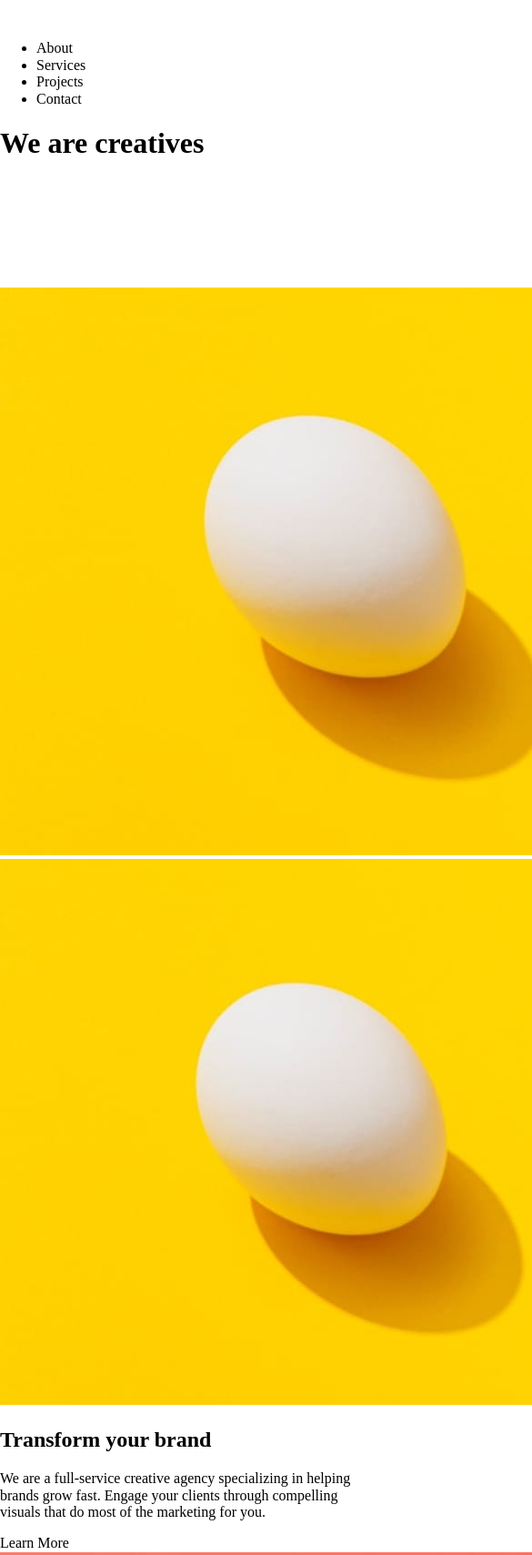
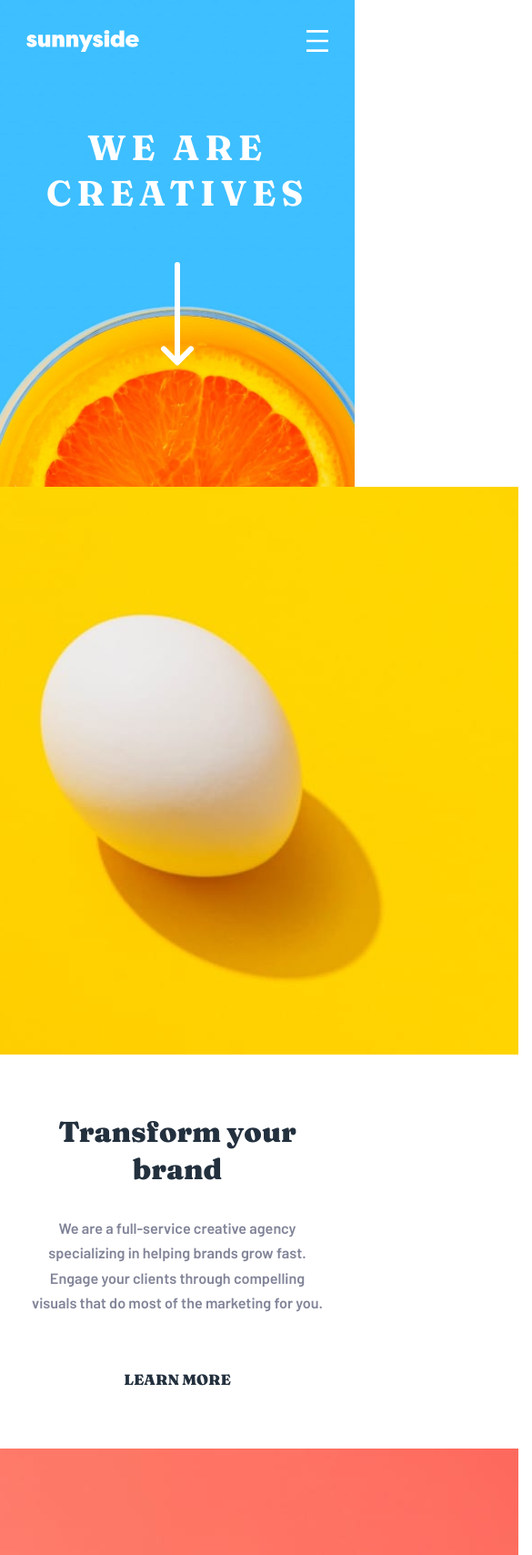
Before and after one commit to allyson-s-code/Sunnyside-Landing_Page, a plain HTML site: page index.html in a window 390 px wide. Shown: the top 1709 px of the page at 91% size, 585 px wide, since content can reach past the window. Drawn offline with Linux system fonts and the light colour scheme; a script that the page names is missing.

Commit message:
Added mobile styles and tweaked class names

```diff
--- a/css/styles.css
+++ b/css/styles.css
@@ -0,0 +1,291 @@
+/*! HTML5 Boilerplate v8.0.0 | MIT License | https://html5boilerplate.com/ */
+
+/* main.css 2.1.0 | MIT License | https://github.com/h5bp/main.css#readme */
+/*
+ * What follows is the result of much research on cross-browser styling.
+ * Credit left inline and big thanks to Nicolas Gallagher, Jonathan Neal,
+ * Kroc Camen, and the H5BP dev community and team.
+ */
+
+/* ==========================================================================
+   Base styles: opinionated defaults
+   ========================================================================== */
+
+html {
+  color: #222;
+  font-size: 1em;
+  line-height: 1.4;
+}
+
+/*
+       * Remove text-shadow in selection highlight:
+       * https://twitter.com/miketaylr/status/12228805301
+       *
+       * Vendor-prefixed and regular ::selection selectors cannot be combined:
+       * https://stackoverflow.com/a/16982510/7133471
+       *
+       * Customize the background color to match your design.
+       */
+
+::-moz-selection {
+  background: #b3d4fc;
+  text-shadow: none;
+}
+
+::selection {
+  background: #b3d4fc;
+  text-shadow: none;
+}
+
+/*
+       * A better looking default horizontal rule
+       */
+
+hr {
+  display: block;
+  height: 1px;
+  border: 0;
+  border-top: 1px solid #ccc;
+  margin: 1em 0;
+  padding: 0;
+}
+
+/*
+       * Remove the gap between audio, canvas, iframes,
+       * images, videos and the bottom of their containers:
+       * https://github.com/h5bp/html5-boilerplate/issues/440
+       */
+
+audio,
+canvas,
+iframe,
+img,
+svg,
+video {
+  vertical-align: middle;
+}
+
+/*
+       * Remove default fieldset styles.
+       */
+
+fieldset {
+  border: 0;
+  margin: 0;
+  padding: 0;
+}
+
+/*
+       * Allow only vertical resizing of textareas.
+       */
+
+textarea {
+  resize: vertical;
+}
+
+/* ==========================================================================
+        Author's custom styles
+      ========================================================================== */
+*,
+*:before,
+*:after {
+  box-sizing: border-box;
+}
+
+html {
+  font-size: 18px;
+}
+
+body {
+  width: 100%;
+  display: flex;
+  flex-direction: column;
+  justify-content: center;
+  align-items: center;
+  font-family: "Barlow", sans-serif;
+  font-weight: 600;
+  color: hsl(213, 9%, 39%);
+  margin: 0;
+  line-height: 1.7;
+  text-align: center;
+}
+
+h1,
+h2,
+h3,
+.features span,
+figcaption {
+  font-family: "Fraunces", serif;
+  line-height: 1.3;
+}
+
+figcaption span {
+  font-family: "Barlow", sans-serif;
+}
+
+header {
+  width: 100%;
+  display: flex;
+  flex-direction: column;
+  justify-content: flex-start;
+  align-items: center;
+  background-image: url("/images/mobile/image-header.jpg");
+  background-color: #3dbeff;
+  background-repeat: no-repeat;
+  background-size: cover;
+  height: 535px;
+  background-position: center;
+  padding-top: 33px;
+}
+
+nav {
+  display: none;
+}
+
+.nav-bar-wrapper {
+  width: 85%;
+  display: flex;
+  flex-direction: row;
+  justify-content: space-between;
+}
+
+h1.hero-heading {
+  color: hsl(0, 0%, 100%);
+  width: 85%;
+  font-size: 2.15em;
+  align-self: center;
+  text-align: center;
+  text-transform: uppercase;
+  letter-spacing: 0.15em;
+  margin: 80px 0 0 0;
+  line-height: 1.3;
+}
+
+.down-arrow {
+  margin-top: 50px;
+}
+
+main {
+  width: 100%;
+  display: flex;
+  flex-flow: row wrap;
+  justify-content: center;
+  align-items: center;
+}
+
+.desktop-feature-image,
+.desktop-gallery-image {
+  display: none;
+}
+.mobile-feature-image,
+.mobile-gallery-image {
+  display: inline-block;
+}
+
+.features {
+  width: 100%;
+  display: flex;
+  flex-flow: row wrap;
+  justify-content: center;
+  align-items: center;
+}
+
+.feature-wrapper {
+  width: 100%;
+  display: flex;
+  flex-flow: row wrap;
+  justify-content: center;
+  align-items: center;
+}
+
+.feature-text-wrapper {
+  width: 85%;
+  padding: 65px 0;
+  display: flex;
+  flex-flow: row wrap;
+  justify-content: center;
+  align-items: center;
+}
+
+h2 {
+  color: hsl(212, 27%, 19%);
+  font-size: 1.75em;
+  margin: 0;
+  font-weight: 900;
+  width: 80%;
+  text-align: center;
+}
+
+.feature-text-wrapper p {
+  color: hsl(232, 10%, 55%);
+  margin: 40px 0;
+}
+
+.feature-text-wrapper span {
+  text-transform: uppercase;
+  color: hsl(212, 27%, 19%);
+  font-size: 0.9em;
+  font-weight: 900;
+}
+
+.feature-wrapper.graphic-design,
+.feature-wrapper.photography {
+  display: flex;
+  flex-direction: column;
+  justify-content: flex-end;
+  align-items: center;
+}
+
+.feature-wrapper.graphic-design {
+  background-image: url(/images/mobile/image-graphic-design.jpg);
+  background-repeat: no-repeat;
+  background-size: cover;
+  height: 600px;
+}
+
+.services-text-wrapper {
+  display: flex;
+  flex-direction: column;
+  justify-content: flex-end;
+  align-items: center;
+  width: 85%;
+}
+
+.feature-wrapper h3 {
+  font-size: 1.55em;
+  font-weight: 900;
+  display: flex;
+  margin: 0;
+}
+
+.feature-wrapper p {
+  font-size: 0.9em;
+  margin: 30px 0 60px 0;
+}
+
+.feature-wrapper.graphic-design h3,
+.feature-wrapper.graphic-design p {
+  color: hsl(167, 40%, 24%);
+}
+
+.feature-wrapper.photography h3,
+.feature-wrapper.photography p {
+  color: hsl(198, 62%, 26%);
+}
+
+.feature-wrapper.photography {
+  background-image: url(/images/mobile/image-photography.jpg);
+  background-repeat: no-repeat;
+  background-size: cover;
+  height: 600px;
+}
+
+/*-- Footer --*/
+
+.attribution {
+  font-size: 11px;
+  text-align: center;
+}
+.attribution a {
+  color: hsl(228, 45%, 44%);
+}
--- a/index.html
+++ b/index.html
@@ -14,11 +14,19 @@
 
     <title>Frontend Mentor | Sunnyside agency landing page</title>
 
+    <link rel="preconnect" href="https://fonts.googleapis.com" />
+    <link rel="preconnect" href="https://fonts.gstatic.com" crossorigin />
+    <link
+      href="https://fonts.googleapis.com/css2?family=Barlow:wght@600&family=Fraunces:wght@700;900&display=swap"
+      rel="stylesheet"
+    />
+
     <link rel="stylesheet" href="css/styles.css" />
     <link rel="stylesheet" href="css/normalize.css" />
     <script src="js/script.js defer"></script>
   </head>
 
+  <body>
     <header>
       <div class="nav-bar-wrapper">
         <img src="images/logo.svg" alt="Sunnyside logo" />
@@ -33,27 +41,47 @@
         </nav>
       </div>
       <h1 class="hero-heading">We are creatives</h1>
-    <img src="images/icon-arrow-down.svg" alt="down arrow icon" />
+      <img
+        src="images/icon-arrow-down.svg"
+        alt="down arrow icon"
+        class="down-arrow"
+      />
     </header>
 
     <main>
       <section class="features">
         <div class="feature-wrapper">
-        <img src="images/mobile/image-transform.jpg" class="mobile-feature-image" alt="egg" />
-        <img src="images/desktop/image-transform.jpg" class="desktop-feature-image" alt="egg" />
+          <img
+            src="images/mobile/image-transform.jpg"
+            class="mobile-feature-image"
+            alt="egg"
+          />
+          <img
+            src="images/desktop/image-transform.jpg"
+            class="desktop-feature-image"
+            alt="egg"
+          />
           <div class="feature-text-wrapper">
             <h2>Transform your brand</h2>
             <p>
-            We are a full-service creative agency specializing in helping brands
-            grow fast. Engage your clients through compelling visuals that do
-            most of the marketing for you.
+              We are a full-service creative agency specializing in helping
+              brands grow fast. Engage your clients through compelling visuals
+              that do most of the marketing for you.
             </p>
             <span>Learn More</span>
           </div>
         </div>
         <div class="feature-wrapper">
-        <img src="images/mobile/image-stand-out.jpg" class="mobile-feature-image" alt="stemmed vessel" />
-        <img src="images/desktop/image-stand-out.jpg" class="desktop-feature-image" alt="stemmed vessel" />
+          <img
+            src="images/mobile/image-stand-out.jpg"
+            class="mobile-feature-image"
+            alt="stemmed vessel"
+          />
+          <img
+            src="images/desktop/image-stand-out.jpg"
+            class="desktop-feature-image"
+            alt="stemmed vessel"
+          />
           <div class="feature-text-wrapper">
             <h2>Stand out to the right audience</h2>
             <p>
@@ -64,8 +92,8 @@
             <span>Learn More</span>
           </div>
         </div>
-      <div class="feature-wrapper services">
-        <div class="services-text-wrapper">
+        <div class="feature-wrapper graphic-design">
+          <div class="services-text-wrapper graphic-design">
             <h3>Graphic Design</h3>
             <p>
               Great design makes you memorable. We deliver artwork that
@@ -74,12 +102,12 @@
             </p>
           </div>
         </div>
-      <div class="feature-wrapper services">
-        <div class="services-text-wrapper">
+        <div class="feature-wrapper photography">
+          <div class="services-text-wrapper photography">
             <h3>Photography</h3>
             <p>
-            Increase your credibility by getting the most stunning, high-quality
-            photos that improve your business image.
+              Increase your credibility by getting the most stunning,
+              high-quality photos that improve your business image.
             </p>
           </div>
         </div>
@@ -102,8 +130,8 @@
         <figure class="testimonials-wrapper">
           <img src="images/image-thomas.jpg" alt="Thomas S." />
           <blockquote>
-          Sunnyside’s enthusiasm coupled with their keen interest in our brand’s
-          success made it a satisfying and enjoyable experience.
+            Sunnyside’s enthusiasm coupled with their keen interest in our
+            brand’s success made it a satisfying and enjoyable experience.
           </blockquote>
           <figcaption>
             Thomas S.<br />
@@ -161,7 +189,7 @@
           alt="sugar cubes stacked like blocks with pink background"
         />
         <img
-        src="images/desktop/image-gallery-sugar-cubes.jpg"
+          src="images/desktop/image-gallery-sugarcubes.jpg"
           class="desktop-gallery-image"
           alt="sugar cubes stacked like blocks with pink background"
         />
@@ -178,16 +206,49 @@
         </ul>
       </div>
       <ul class="social-media-list">
-       <li><a href=""><img src="images/icon-facebook.svg" alt="facebook icon" target="_blank" /></a></li>
-       <li><a href=""><img src="images/icon-instagram.svg" alt="instagram icon" target="_blank"/></a></li>
-       <li><a href=""><img src="images/icon-twitter.svg" alt="twitter icon" target="_blank"/></a></li>
-       <li><a href=""><img src="images/icon-pinterest.svg" alt="pinterest icon" target="_blank"/></a></li>
+        <li>
+          <a href=""
+            ><img
+              src="images/icon-facebook.svg"
+              alt="facebook icon"
+              target="_blank"
+          /></a>
+        </li>
+        <li>
+          <a href=""
+            ><img
+              src="images/icon-instagram.svg"
+              alt="instagram icon"
+              target="_blank"
+          /></a>
+        </li>
+        <li>
+          <a href=""
+            ><img
+              src="images/icon-twitter.svg"
+              alt="twitter icon"
+              target="_blank"
+          /></a>
+        </li>
+        <li>
+          <a href=""
+            ><img
+              src="images/icon-pinterest.svg"
+              alt="pinterest icon"
+              target="_blank"
+          /></a>
+        </li>
       </ul>
       <div class="attribution">
         Challenge by
         <a href="https://www.frontendmentor.io?ref=challenge" target="_blank"
           >Frontend Mentor</a
-        >. Coded by <a href="https://allyson-s-code.github.io/Web-Dev-Portfolio/" target="_blank">Allyson</a>.
+        >. Coded by
+        <a
+          href="https://allyson-s-code.github.io/Web-Dev-Portfolio/"
+          target="_blank"
+          >Allyson</a
+        >.
       </div>
     </footer>
   </body>
```
Lines whose indentation alone changed are shown as unchanged.
